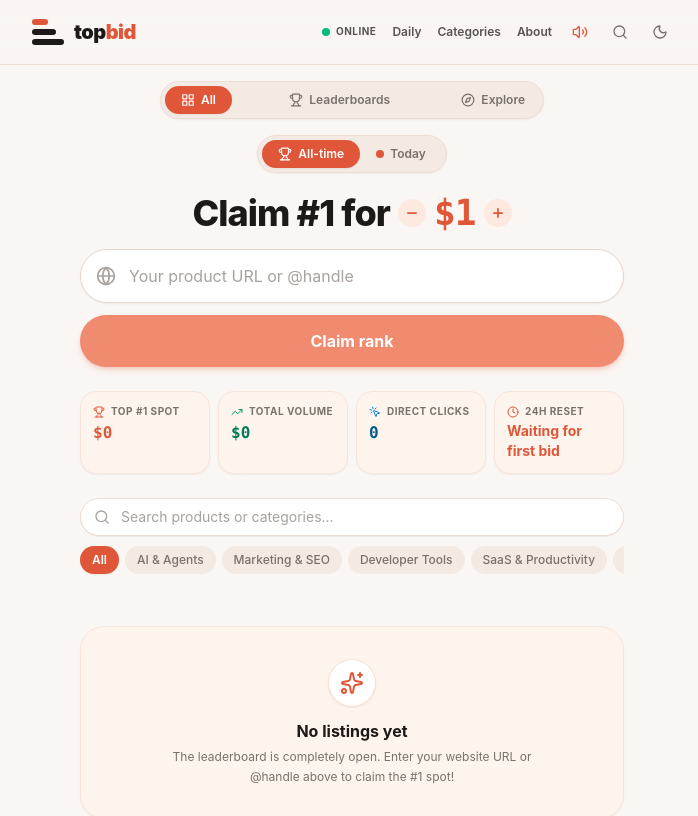
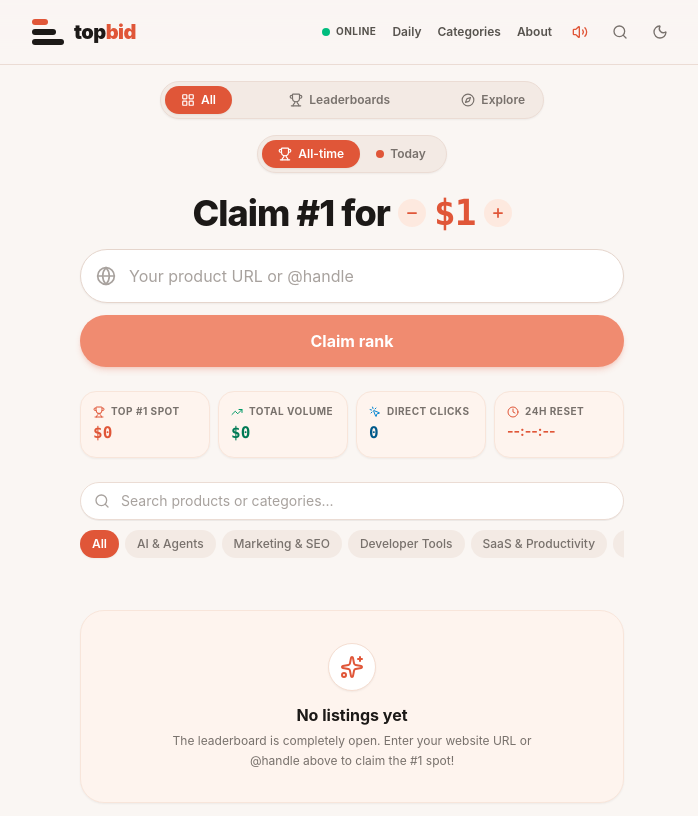
Before and after one commit to inaciofirmino456-ux/lol, a React (Vite) app: page / in a window 1280 px wide. Shown: the top 816 px of the page, without its empty margins (288-986 px from the left). Built offline with nearby package versions, Linux system fonts and the light colour scheme.

Commit message:
Remove empty-state explanatory text from reset counter

```diff
--- a/src/components/Hero.tsx
+++ b/src/components/Hero.tsx
@@ -253,7 +253,7 @@ export const Hero: React.FC<HeroProps> = ({
           <div className="text-sm font-bold text-[#e05638]">
             {totalListingsCount > 0
               ? `${format2(timeLeft.hours)}:${format2(timeLeft.minutes)}:${format2(timeLeft.seconds)}`
-              : 'Waiting for first bid'}
+              : '--:--:--'}
           </div>
         </div>
       </div>
```
